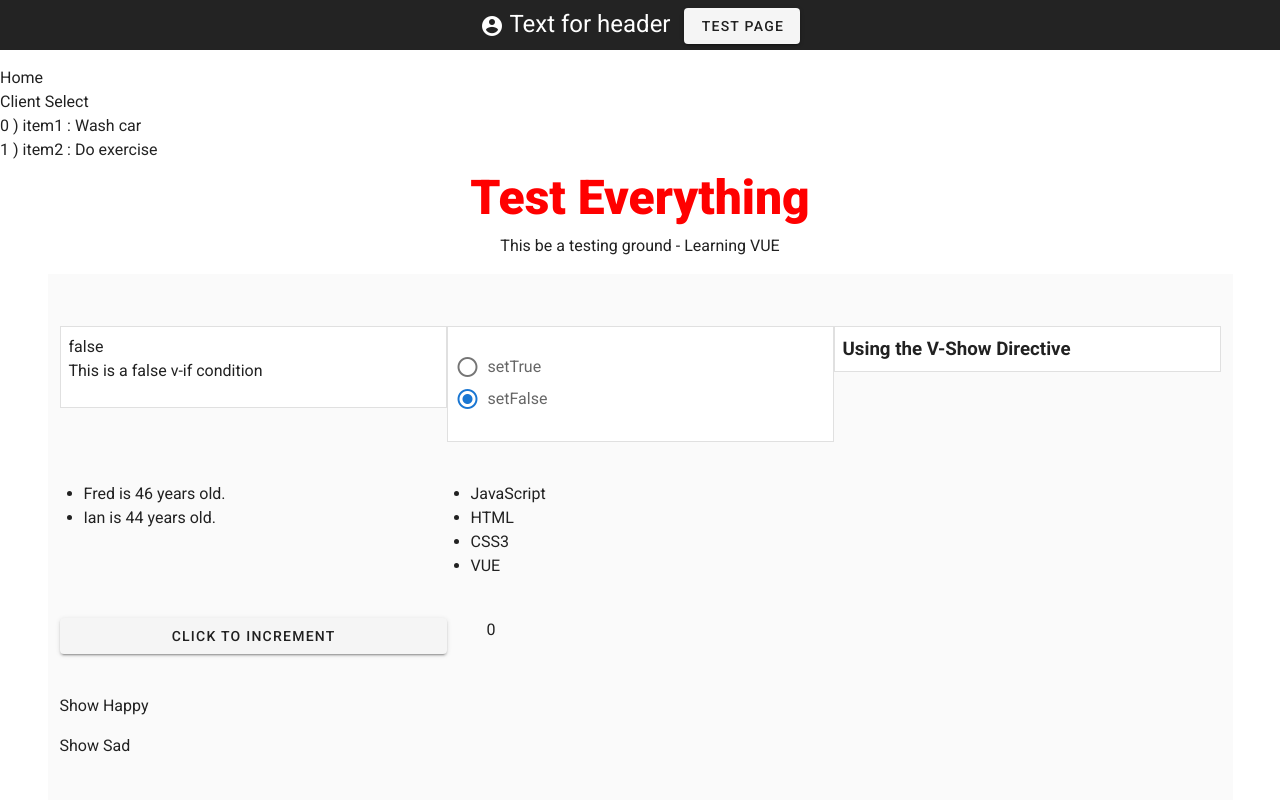
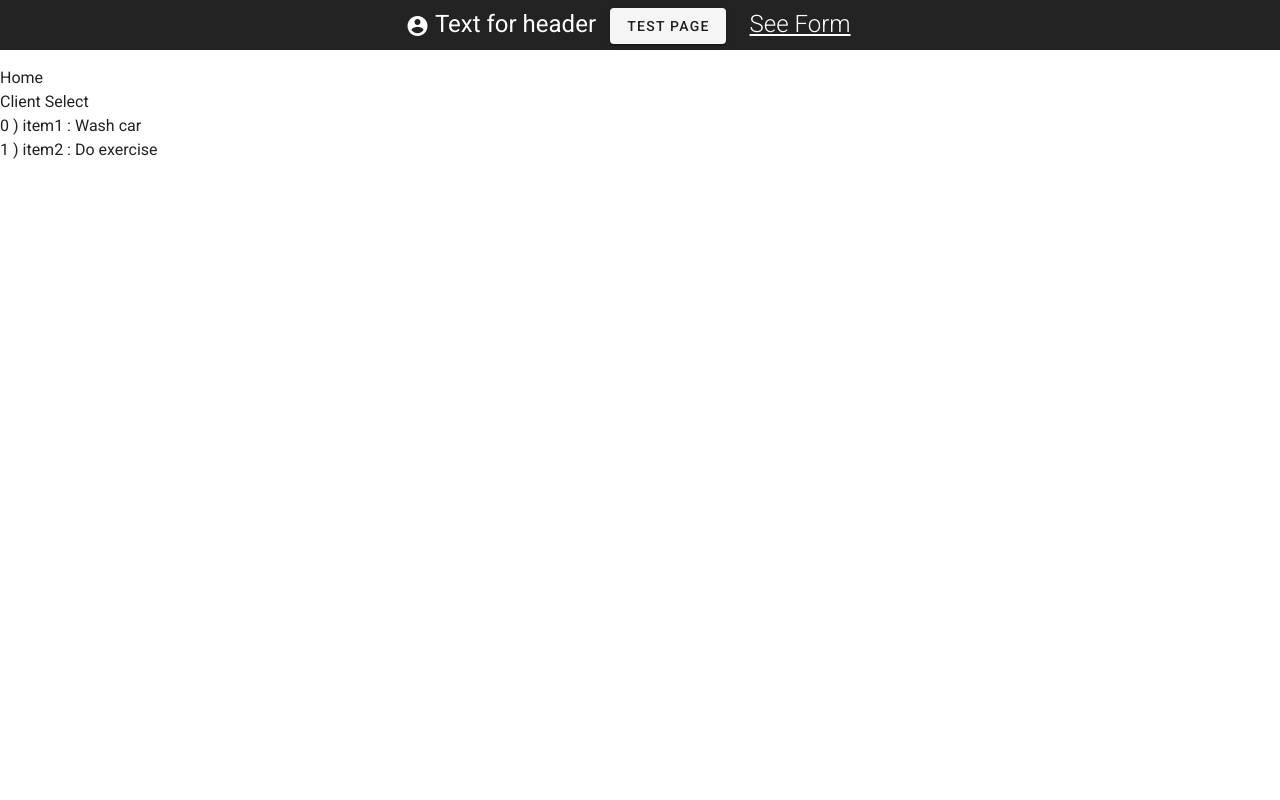
Before and after one commit to fredjacobs/fred_test_vue, a Vue app: page /#/home/clientselect in a window 1280 px wide. Shown: the top 800 px of the page. Built offline with nearby package versions, Linux system fonts and the light colour scheme.

Commit message:
f2021-05-11

```diff
--- a/src/App.vue
+++ b/src/App.vue
@@ -1,3 +1,4 @@
+/* eslint-disable prettier/prettier */
 <template>
   <div id="app">
     <v-app>
@@ -8,9 +9,10 @@
           @myevent="emmitReceiver"
         ></ContentHeader>
 
+        {{ $store.state.color_data.name }}{{ $store.state.color_data.color }}
+
         <!-- How do you add more components to this Router tag?-->
         <router-view @myevent="emmitReceiver"> </router-view>
-        {{ $store.state.color_data.name }}
 
         <GeneralTestingPage
           v-if="viewTestingPage"
@@ -36,7 +38,7 @@ export default {
   data: () => ({
     customHeaderText: "Text for header",
     clientName: "Fred",
-    viewTestingPage: true,
+    viewTestingPage: false,
     name: null,
     color: null,
     favColorInfo: [],
@@ -51,5 +53,6 @@ export default {
     },
   },
   props: {},
+  mounted() {},
 };
 </script>
--- a/src/components/ContentHeader.vue
+++ b/src/components/ContentHeader.vue
@@ -9,10 +9,10 @@
       </v-icon>
       {{ headerText }}
       <!-- v-bind shorthand : -->
-      <v-btn class="ml-2"
-      :to="{path:'test'}"
-        >Test Page</v-btn
-      >
+      <v-btn class="ml-2" :to="{ path: 'test' }">Test Page</v-btn>
+      <router-link to="/form"
+      class="mx-6 font-weight-light white--text 0.2rem"
+      >See Form</router-link>
     </div>
   </div>
 </template>
--- a/src/components/CustomForm.vue
+++ b/src/components/CustomForm.vue
@@ -1,8 +1,8 @@
 <template>
-    <v-form>
-<v-text-field>
-
-</v-text-field>
-
-    </v-form>
+<div>
+  My Form
+  <v-form>
+    <v-text-field> </v-text-field>
+  </v-form>
+  </div>
 </template>
--- a/src/components/GeneralTestingPage.vue
+++ b/src/components/GeneralTestingPage.vue
@@ -5,6 +5,7 @@
     <p :class="{ center: makeCenterText }">
       This be a testing ground - {{ myTitle }}
     </p>
+    <h1>{{ randomNumber }}</h1>
 
     <v-container class="grey lighten-5">
       <v-row no-gutters class="my-10">
@@ -127,6 +128,7 @@ export default {
     display: () => console.log(this.setShowValue),
     addToCounter() {
       this.counter += 1;
+      this.$store.commit("newNumber", this.counter);
     },
     showMessage(mood) {
       this.message = mood;
@@ -148,6 +150,9 @@ export default {
     myTitle() {
       return `${this.action} ${this.subject}`;
     },
+    randomNumber(){
+      return this.$store.state.randomNumber;
+    }
   },
 };
 </script>
--- a/src/router/index.js
+++ b/src/router/index.js
@@ -2,6 +2,7 @@ import Vue from "vue";
 import VueRouter from "vue-router";
 
 import Home from "@/views/Home.vue";
+import CustomForm from "@/components/CustomForm.vue";
 
 Vue.use(VueRouter);
 
@@ -16,6 +17,11 @@ const routes = [
     path: "/",
     redirect: "/home/clientselect",
   },
+  {
+    path: "/form",
+    name: "customForm",
+    component: CustomForm,
+  },
 ];
 
 //How do you add multiple components to a single Route path / element on app.vue
--- a/src/store/index.js
+++ b/src/store/index.js
@@ -8,12 +8,16 @@ export default new Vuex.Store({
   state: {
     name: "",
     color: "",
+    randomNumber: null,
   },
   mutations: {
     updateFormOne(state, payload) {
       state.name = payload.name;
       state.color = payload.color;
     },
+    newNumber(state, payload){
+      state.randomNumber = payload;
+    }
   },
   actions: {},
   modules: {
--- a/src/store/modules/color_data.js
+++ b/src/store/modules/color_data.js
@@ -1,3 +1,4 @@
+/* eslint-disable prettier/prettier */
 export default {
   namespaced: true,
   state: {
```
